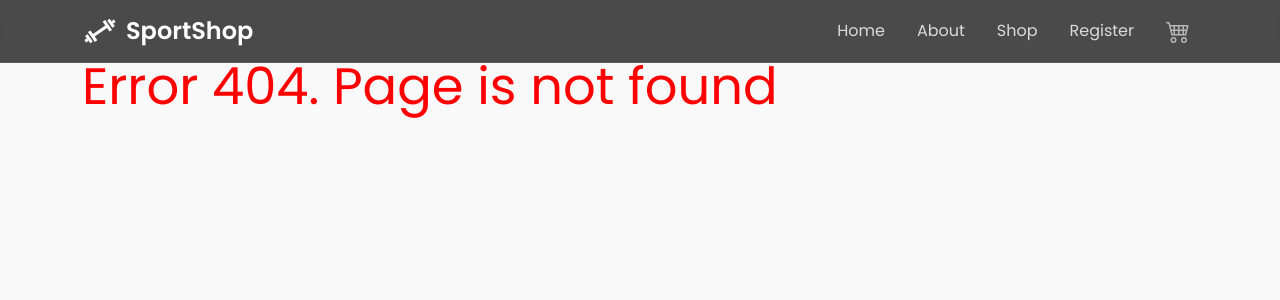
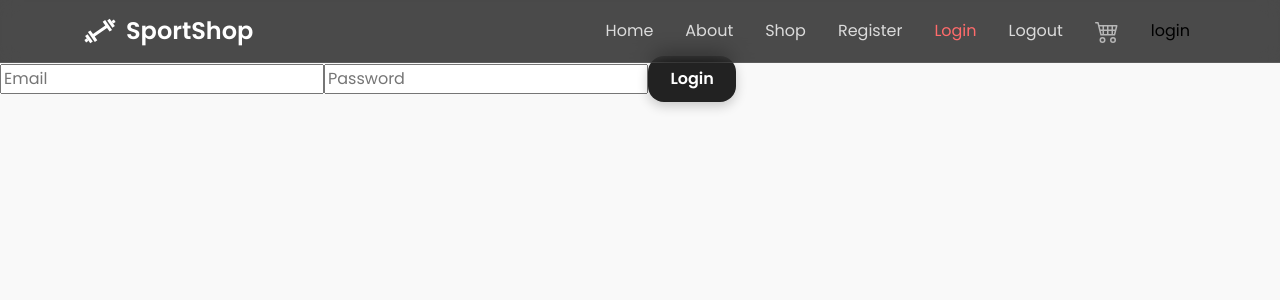
Before and after one commit to DaniilT048/internet-shop-back-end, a React (Vite) app in the folder internet-shop/: page /internet-shop/login in a window 1280 px wide. Before the commit this address had no page. Shown: the top 300 px of the page. Built offline with nearby package versions, Linux system fonts and the light colour scheme.

Commit message:
login, repair register, try redux slice with auth

```diff
--- a/internet-shop/src/components/HeaderMenu.tsx
+++ b/internet-shop/src/components/HeaderMenu.tsx
@@ -8,11 +8,13 @@ import {Link, NavLink} from "react-router";
 import {BsCart4} from "react-icons/bs";
 import {useSelector} from "react-redux";
 import {Badge, Offcanvas} from 'react-bootstrap';
-
+import type {RootState} from '../store/store';
 
 function HeaderMenu(): JSX.Element {
-    const cartItems = useSelector((state: any) => state.cart.items);
+    const cartItems = useSelector((state: RootState) => state.cart.items);
     const totalQuantity = cartItems.reduce((sum: number, item: any) => sum + item.quantity, 0);
+    const user = useSelector((state: RootState) => state.auth.user);
+
     return (
         <Navbar className="mb-5"
             expand="lg"
@@ -69,6 +71,25 @@ function HeaderMenu(): JSX.Element {
                                     </Badge>
                                 )}
                             </Nav.Link>
+                            {user ? (
+                                <>
+                                    <Nav.Link as={NavLink} to="/profile">
+                                        {user ? (
+                                            <img
+                                                alt="avatar"
+                                                width={30}
+                                                height={30}
+                                                className="rounded-circle"
+                                            />
+                                        ) : (
+                                            'Profile'
+                                        )}
+                                    </Nav.Link>
+                                    <Nav.Link as={NavLink} to="/logout">logout</Nav.Link>
+                                </>
+                            ) : (
+                                <Nav.Link as={NavLink} to="/login">login</Nav.Link>
+                            )}
                         </Nav>
                     </Offcanvas.Body>
                 </Navbar.Offcanvas>
@@ -78,12 +99,3 @@ function HeaderMenu(): JSX.Element {
 }
 
 export default HeaderMenu;
-
-//
-//     {routes.map((route: RoutesType): ReactNode[] => (
-//         {route.label
-//                 ?  <Nav.Link key={route.path} as={NavLink} to={route.path}>
-//                     {route.label}
-//                 </Nav.Link>: null}
-//     ))}
-//
--- /dev/null
+++ b/internet-shop/src/components/Login..tsx
@@ -0,0 +1,43 @@
+import { useState } from 'react';
+import axios from 'axios';
+import { useDispatch } from 'react-redux';
+import { setUser } from '../store/authSlice';
+import { useNavigate } from 'react-router-dom';
+
+const Login = () => {
+    const [email, setEmail] = useState('');
+    const [password, setPassword] = useState('');
+    const [message, setMessage] = useState('');
+    const dispatch = useDispatch();
+    const navigate = useNavigate();
+
+    const handleLogin = async (e: React.FormEvent) => {
+        e.preventDefault();
+        try {
+            const res = await axios.post('http://localhost:4000/api/login', {
+                email,
+                password
+            }, {
+                withCredentials: true
+            });
+
+            dispatch(setUser(res.data.user));
+            setMessage('Login successful');
+            navigate('/');
+        } catch (err: any) {
+            console.error('Login error', err.response?.data || err.message);
+            setMessage(err.response?.data?.message || 'Login error');
+        }
+    };
+
+    return (
+        <form onSubmit={handleLogin}>
+            <input type="email" placeholder="Email" value={email} onChange={(e) => setEmail(e.target.value)} required />
+            <input type="password" placeholder="Password" value={password} onChange={(e) => setPassword(e.target.value)} required />
+            <button type="submit">Login</button>
+            {message && <p>{message}</p>}
+        </form>
+    );
+};
+
+export default Login;
--- /dev/null
+++ b/internet-shop/src/components/Logout.tsx
@@ -0,0 +1,22 @@
+import { useDispatch } from 'react-redux';
+import { clearUser } from '../store/authSlice';
+import axios from 'axios';
+
+const Logout = () => {
+    const dispatch = useDispatch();
+
+    const handleLogout = async () => {
+        try {
+            await axios.post('http://localhost:4000/api/logout', {}, {
+                withCredentials: true
+            });
+            dispatch(clearUser());
+        } catch (err) {
+            console.error('Logout error', err);
+        }
+    };
+
+    return <button onClick={handleLogout}>Logout</button>;
+};
+
+export default Logout;
--- a/internet-shop/src/components/Register.tsx
+++ b/internet-shop/src/components/Register.tsx
@@ -1,6 +1,8 @@
 import { useState } from 'react';
 import axios from 'axios';
 import { useNavigate } from "react-router-dom";
+import {setUser} from "../store/authSlice.ts";
+import {useDispatch} from "react-redux";
 
 const Register = () => {
     const [email, setEmail] = useState('');
@@ -8,6 +10,7 @@ const Register = () => {
     const [username, setUsername] = useState('');
     const [message, setMessage] = useState('');
     const navigate = useNavigate();
+    const dispatch = useDispatch();
 
     const handleRegister = async (e: React.FormEvent) => {
         e.preventDefault();
@@ -16,18 +19,23 @@ const Register = () => {
                 email,
                 password,
                 username
-            });
+            },{
+                withCredentials: true
+                }
+            );
+            setMessage('User registered');
 
-            setMessage('User registered');
             if (res.data.user) {
-                localStorage.setItem("user", JSON.stringify(res.data.user));
+                dispatch(setUser(res.data.user));
+                navigate('/');
             } else {
                 console.warn("res.data.user is undefined", res.data);
             }
             navigate('/');
+
         } catch (err: any) {
             console.error('Register error', err.response?.data || err.message);
-            setMessage('Register error');
+            setMessage(err.response?.data?.message || 'Register error');
         }
     };
 
--- a/internet-shop/src/routes.tsx
+++ b/internet-shop/src/routes.tsx
@@ -5,6 +5,8 @@ import Products from "./components/Products.tsx";
 import Cart from "./components/Cart.tsx";
 import Item from "./components/Item.tsx";
 import Register from "./components/Register.tsx";
+import Logout from "./components/Logout.tsx";
+import Login from "./components/Login..tsx";
 
 
 
@@ -47,6 +49,16 @@ routes = [
         element: <Register/>,
         label: "Register",
     },
+    {
+        path: "/login",
+        element: <Login/>,
+        label: "Login",
+    },
+    {
+        path: "/logout",
+        element: <Logout/>,
+        label: "Logout",
+    }
     ];
 
 export default routes;
--- /dev/null
+++ b/internet-shop/src/store/authSlice.ts
@@ -0,0 +1,31 @@
+import { createSlice, type PayloadAction } from '@reduxjs/toolkit';
+
+interface User {
+    _id: string;
+    username: string;
+    email: string;
+}
+
+interface AuthState {
+    user: User | null;
+}
+
+const initialState: AuthState = {
+    user: null
+};
+
+const authSlice = createSlice({
+    name: 'auth',
+    initialState,
+    reducers: {
+        setUser(state, action: PayloadAction<User>) {
+            state.user = action.payload;
+        },
+        clearUser(state) {
+            state.user = null;
+        }
+    }
+});
+
+export const { setUser, clearUser } = authSlice.actions;
+export default authSlice.reducer;
--- a/internet-shop/src/store/store.ts
+++ b/internet-shop/src/store/store.ts
@@ -1,12 +1,13 @@
 import {configureStore} from "@reduxjs/toolkit";
 import cartSlice from './cartSlice.ts'
 import productsSlice from "./productsSlice.ts";
-
+import authReducer from './authSlice';
 
 export const store = configureStore({
     reducer: {
         cart: cartSlice,
-        products: productsSlice
+        products: productsSlice,
+        auth: authReducer
     },
 });
 
```
Also changed, not shown: 2 other files (tests, documents, lock files or other folders).
